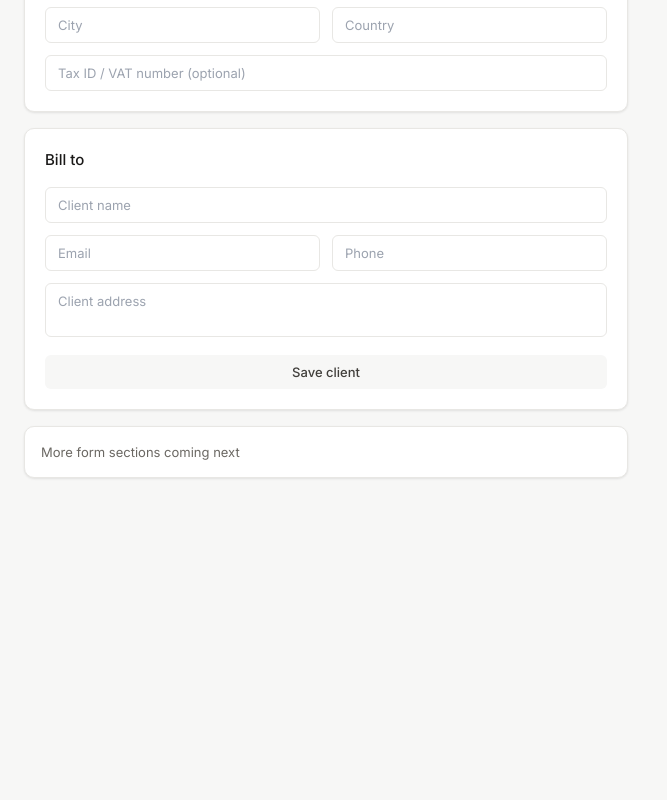
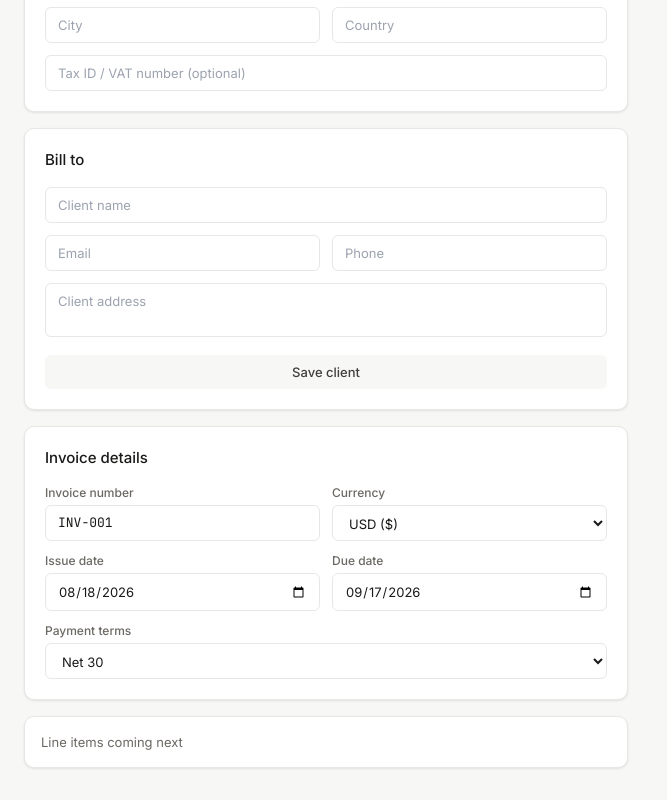
Before and after one commit to miloss98/invoice-generator, a React (Vite) app: page / in a window 1280 px wide. Shown: the part 378-1178 px from the top of the page, without its empty margins (0-667 px from the left). Before the commit the page ends 888 px from the top, so only its background shows below. Built offline with nearby package versions, Linux system fonts and the light colour scheme.

Commit message:
feat: invoice meta form - number, dates, currency, payment terms

```diff
--- a/src/App.tsx
+++ b/src/App.tsx
@@ -1,6 +1,7 @@
 import { Layout } from "./components/Layout";
 import { CompanyInfoForm } from "./components/CompanyInfoForm";
 import { ClientForm } from "./components/ClientForm";
+import { InvoiceMetaForm } from "./components/InvoiceMetaForm";
 import { useLocalStorage } from "./hooks/useLocalStorage";
 import { defaultCompanyInfo, defaultInvoiceData } from "./utils/defaults";
 import type { CompanyInfo, InvoiceData, Client } from "./types/invoice";
@@ -28,10 +29,12 @@ export const App = () => {
             onChange={setCompanyInfo}
           />
           <ClientForm client={invoiceData.client} onChange={updateClient} />
+          <InvoiceMetaForm
+            invoiceData={invoiceData}
+            onChange={setInvoiceData}
+          />
           <div className="rounded-card bg-white border border-ink-100 shadow-card p-4">
-            <p className="text-sm text-ink-500">
-              More form sections coming next
-            </p>
+            <p className="text-sm text-ink-500">Line items coming next</p>
           </div>
         </>
       }
--- /dev/null
+++ b/src/components/InvoiceMetaForm.tsx
@@ -0,0 +1,113 @@
+import type { ChangeEvent } from "react";
+import type { InvoiceData } from "../types/invoice";
+import { currencies } from "../utils/currencies";
+
+interface InvoiceMetaFormProps {
+  invoiceData: InvoiceData;
+  onChange: (invoiceData: InvoiceData) => void;
+}
+
+const paymentTermsOptions = [
+  "Due on receipt",
+  "Net 7",
+  "Net 15",
+  "Net 30",
+  "Net 60",
+];
+
+export const InvoiceMetaForm = ({
+  invoiceData,
+  onChange,
+}: InvoiceMetaFormProps) => {
+  const handleChange = (
+    e: ChangeEvent<HTMLInputElement | HTMLSelectElement>,
+  ) => {
+    const { name, value } = e.target;
+    onChange({ ...invoiceData, [name]: value });
+  };
+
+  return (
+    <section className="rounded-card bg-white border border-ink-100 shadow-card p-5">
+      <h2 className="text-md font-medium text-ink-900 mb-4">Invoice details</h2>
+
+      <div className="space-y-3">
+        <div className="grid grid-cols-2 gap-3">
+          <div>
+            <label className="block text-xs font-medium text-ink-500 mb-1">
+              Invoice number
+            </label>
+            <input
+              type="text"
+              name="invoiceNumber"
+              value={invoiceData.invoiceNumber}
+              onChange={handleChange}
+              className="w-full px-3 py-2 rounded border border-ink-100 text-sm font-mono focus:outline-none focus:ring-2 focus:ring-primary-300 focus:border-transparent"
+            />
+          </div>
+          <div>
+            <label className="block text-xs font-medium text-ink-500 mb-1">
+              Currency
+            </label>
+            <select
+              name="currency"
+              value={invoiceData.currency}
+              onChange={handleChange}
+              className="w-full px-3 py-2 rounded border border-ink-100 text-sm focus:outline-none focus:ring-2 focus:ring-primary-300 focus:border-transparent bg-white"
+            >
+              {currencies.map((c) => (
+                <option key={c.code} value={c.code}>
+                  {c.label}
+                </option>
+              ))}
+            </select>
+          </div>
+        </div>
+
+        <div className="grid grid-cols-2 gap-3">
+          <div>
+            <label className="block text-xs font-medium text-ink-500 mb-1">
+              Issue date
+            </label>
+            <input
+              type="date"
+              name="date"
+              value={invoiceData.date}
+              onChange={handleChange}
+              className="w-full px-3 py-2 rounded border border-ink-100 text-sm focus:outline-none focus:ring-2 focus:ring-primary-300 focus:border-transparent"
+            />
+          </div>
+          <div>
+            <label className="block text-xs font-medium text-ink-500 mb-1">
+              Due date
+            </label>
+            <input
+              type="date"
+              name="dueDate"
+              value={invoiceData.dueDate}
+              onChange={handleChange}
+              className="w-full px-3 py-2 rounded border border-ink-100 text-sm focus:outline-none focus:ring-2 focus:ring-primary-300 focus:border-transparent"
+            />
+          </div>
+        </div>
+
+        <div>
+          <label className="block text-xs font-medium text-ink-500 mb-1">
+            Payment terms
+          </label>
+          <select
+            name="paymentTerms"
+            value={invoiceData.paymentTerms}
+            onChange={handleChange}
+            className="w-full px-3 py-2 rounded border border-ink-100 text-sm focus:outline-none focus:ring-2 focus:ring-primary-300 focus:border-transparent bg-white"
+          >
+            {paymentTermsOptions.map((term) => (
+              <option key={term} value={term}>
+                {term}
+              </option>
+            ))}
+          </select>
+        </div>
+      </div>
+    </section>
+  );
+};
--- /dev/null
+++ b/src/utils/currencies.ts
@@ -0,0 +1,13 @@
+export const currencies = [
+  { code: "USD", symbol: "$", label: "USD ($)" },
+  { code: "EUR", symbol: "€", label: "EUR (€)" },
+  { code: "GBP", symbol: "£", label: "GBP (£)" },
+  { code: "BAM", symbol: "KM", label: "BAM (KM)" },
+  { code: "CHF", symbol: "CHF", label: "CHF" },
+  { code: "CAD", symbol: "CA$", label: "CAD (CA$)" },
+  { code: "AUD", symbol: "A$", label: "AUD (A$)" },
+];
+
+export const getCurrencySymbol = (code: string): string => {
+  return currencies.find((c) => c.code === code)?.symbol ?? code;
+};
```
